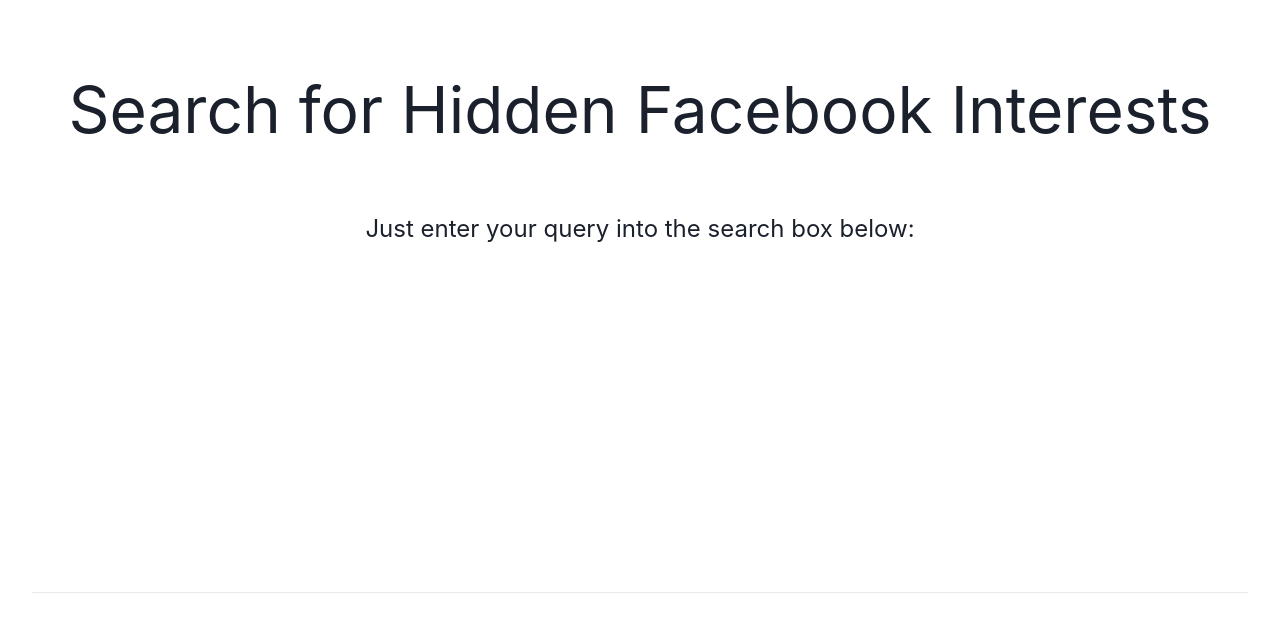
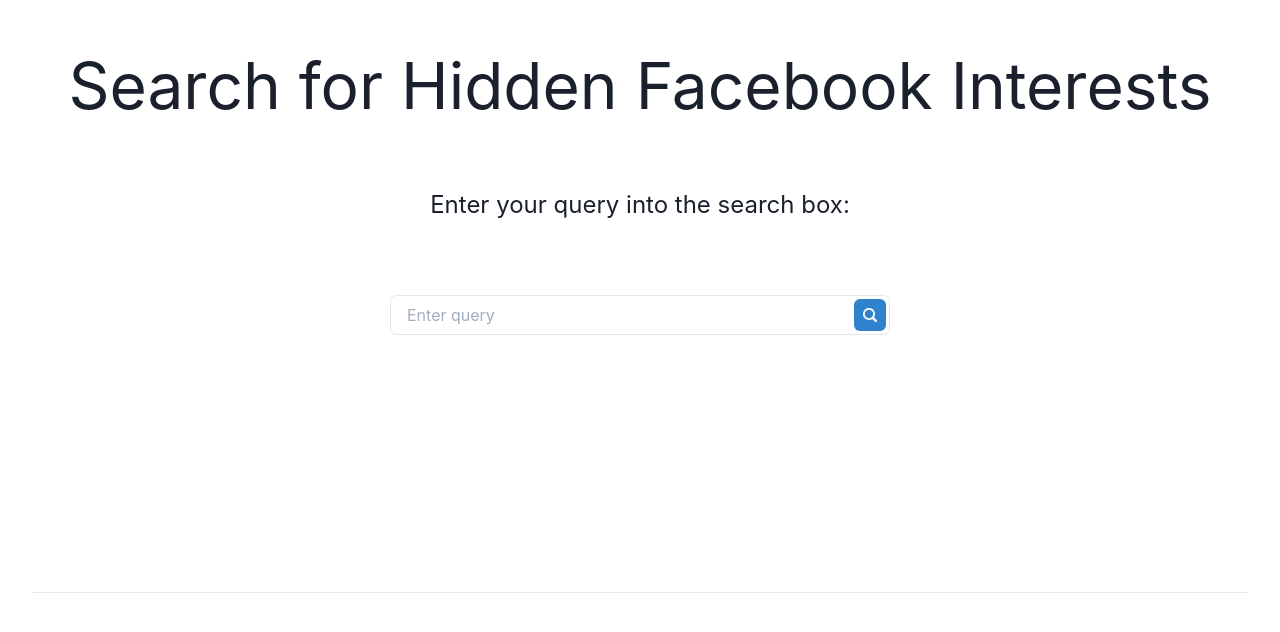
Before and after one commit to s-palmer/facebook-interest-api, a Next.js app: page / in a window 1280 px wide. Shown: the part 208-840 px from the top of the page. Built offline with nearby package versions, Linux system fonts and the light colour scheme; no server answers.

Commit message:
API call responds to query in search box

```diff
--- a/assets/Services/fetchData.js
+++ b/assets/Services/fetchData.js
@@ -1,8 +1,8 @@
 const Apikey = process.env.NEXT_PUBLIC_FACEBOOK_API_KEY;
 const FB_GRAPH_URL = process.env.NEXT_PUBLIC_FACEBOOK_GRAPH_URL;
 
-export async function getServerSideProps() {
-  const fetchURL = `${FB_GRAPH_URL}${Apikey}&q=[Golf]`;
+export async function getServerSideProps(query) {
+  const fetchURL = `${FB_GRAPH_URL}${Apikey}&q=[${query}]`;
   let response = await fetch(fetchURL);
   let json = await response.json();
   const interests = json.data;
--- a/assets/components/dataTable.js
+++ b/assets/components/dataTable.js
@@ -12,14 +12,14 @@
 const DataTable = ({ dataFromServer }) => {
 
   return (
-    <Table variant="simple">
-      <TableCaption>Interests</TableCaption>
+    <Table variant="simple" colorScheme="blue" maxWidth={1200}>
       <Thead>
         <Tr>
-          <Th>Name</Th>
+          <Th>Audience Name</Th>
           <Th>Topic</Th>
           <Th isNumeric>Audience Size Upper</Th>
           <Th isNumeric>Audience Size Lower</Th>
+          <Th>Audience Path</Th>
         </Tr>
       </Thead>
       <Tbody>
@@ -29,6 +29,7 @@
           <Td>{interest.topic}</Td>
           <Td isNumeric>{interest.audience_size_upper_bound}</Td>
           <Td isNumeric>{interest.audience_size_lower_bound}</Td>
+          <Td>{interest.path.join(' > ')}</Td>
         </Tr>
         ))}
       </Tbody>
--- a/assets/components/searchBox.js
+++ b/assets/components/searchBox.js
@@ -1,2 +1,30 @@
+import { Input, Button, InputGroup, InputRightElement } from "@chakra-ui/react";
+import { useState } from 'react';
+import { Search2Icon } from "@chakra-ui/icons"
 
-const
+const SearchBox = ({ fetchInterestData }) => {
+  const [query, setQuery] = useState('');
+
+  const onSubmit = async (event) => {
+    event.preventDefault();
+    fetchInterestData(query);
+  }
+
+  const setQueryChange = (event) => {
+    setQuery(event.target.value);
+  }
+
+  return (
+    <>
+      <InputGroup size="md" mt={2} maxWidth={500}>
+        <Input placeholder="Enter query" pr="20" onChange={setQueryChange}/>
+        <InputRightElement>
+          <Button colorScheme="blue" size="sm" width={2} children={<Search2Icon/>} onClick={onSubmit}>
+          </Button>
+        </InputRightElement>
+      </InputGroup>
+    </>
+  );
+};
+
+export default SearchBox;
--- a/package.json
+++ b/package.json
@@ -8,6 +8,7 @@
     "lint": "next lint"
   },
   "dependencies": {
+    "@chakra-ui/icons": "^1.1.1",
     "@chakra-ui/react": "^1.7.3",
     "@emotion/react": "^11.7.1",
     "@emotion/styled": "^11.6.0",
--- a/pages/index.js
+++ b/pages/index.js
@@ -4,21 +4,19 @@
 import { useEffect, useState } from "react";
 import { getServerSideProps } from "../assets/Services/fetchData";
 import DataTable from "../assets/components/dataTable";
+import SearchBox from "../assets/components/searchBox";
 
 export default function Home() {
   const [isLoad, setIsLoad] = useState(false);
   const [dataFromServer, setDataFromServer] = useState([]);
+  const [showSearch, setShowSearch] = useState(true);
 
-  useEffect(() => {
-    const interestData = async () => {
-      const requestData = await getServerSideProps();
-      const interestData = await requestData.props.interests;
-      setDataFromServer(interestData);
-      console.log(interestData);
-      setIsLoad(true);
-    };
-    interestData();
-  }, []);
+  const fetchInterestData = async (query) => {
+    const requestData = await getServerSideProps(query);
+    const interestData = await requestData.props.interests;
+    setDataFromServer(interestData);
+    setIsLoad(true);
+  };
 
   return (
     <div className={styles.container}>
@@ -32,12 +30,17 @@
         <h1 className={styles.title}>Search for Hidden Facebook Interests</h1>
 
         <p className={styles.description}>
-          Just enter your query into the search box below:
+          Enter your query into the search box:
         </p>
+        <SearchBox fetchInterestData={fetchInterestData}/>
         <div>
           {isLoad && (
             <>
-              {dataFromServer.length > 0 ? <DataTable dataFromServer={dataFromServer}></DataTable> : <p>No data returned</p>}
+              {dataFromServer.length > 0 ? (
+                <DataTable dataFromServer={dataFromServer}></DataTable>
+              ) : (
+                <p>No data returned</p>
+              )}
             </>
           )}
         </div>
```
Also changed, not shown: 1 other file (tests, documents, lock files or other folders).
